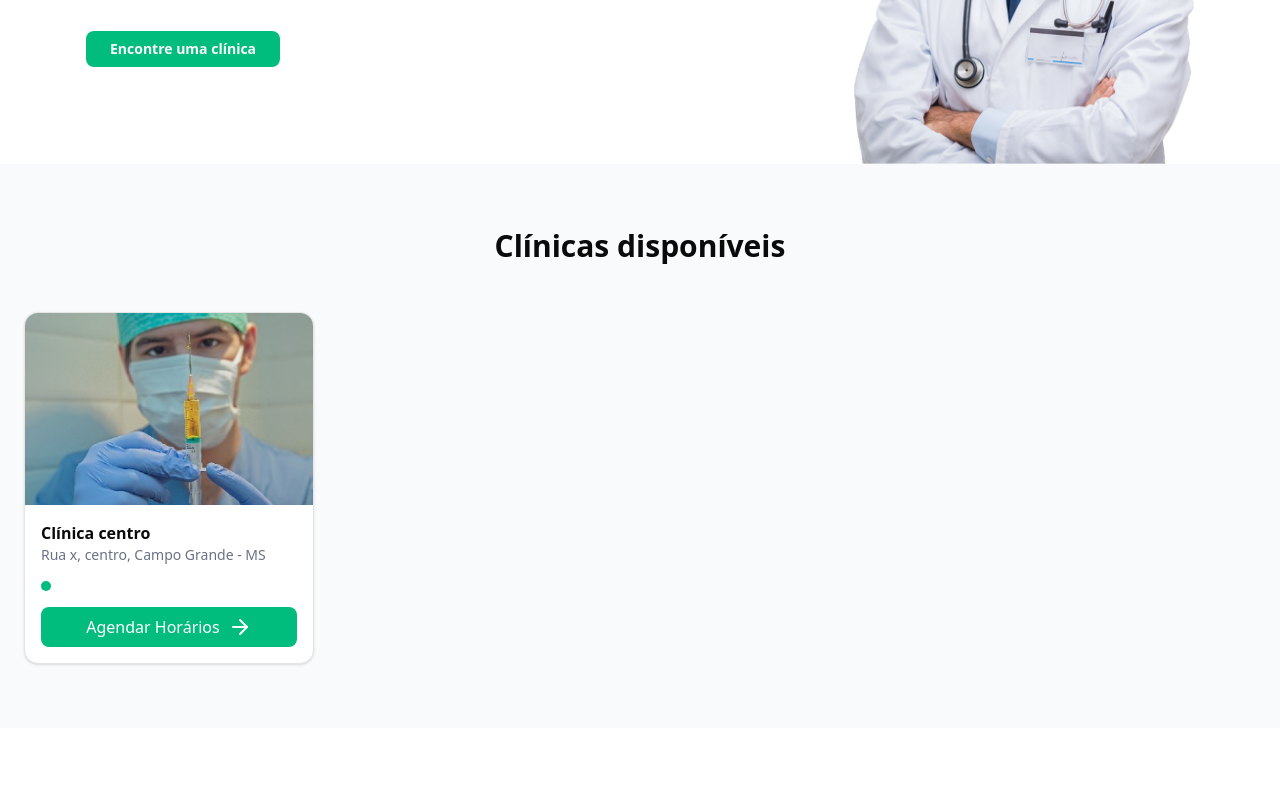
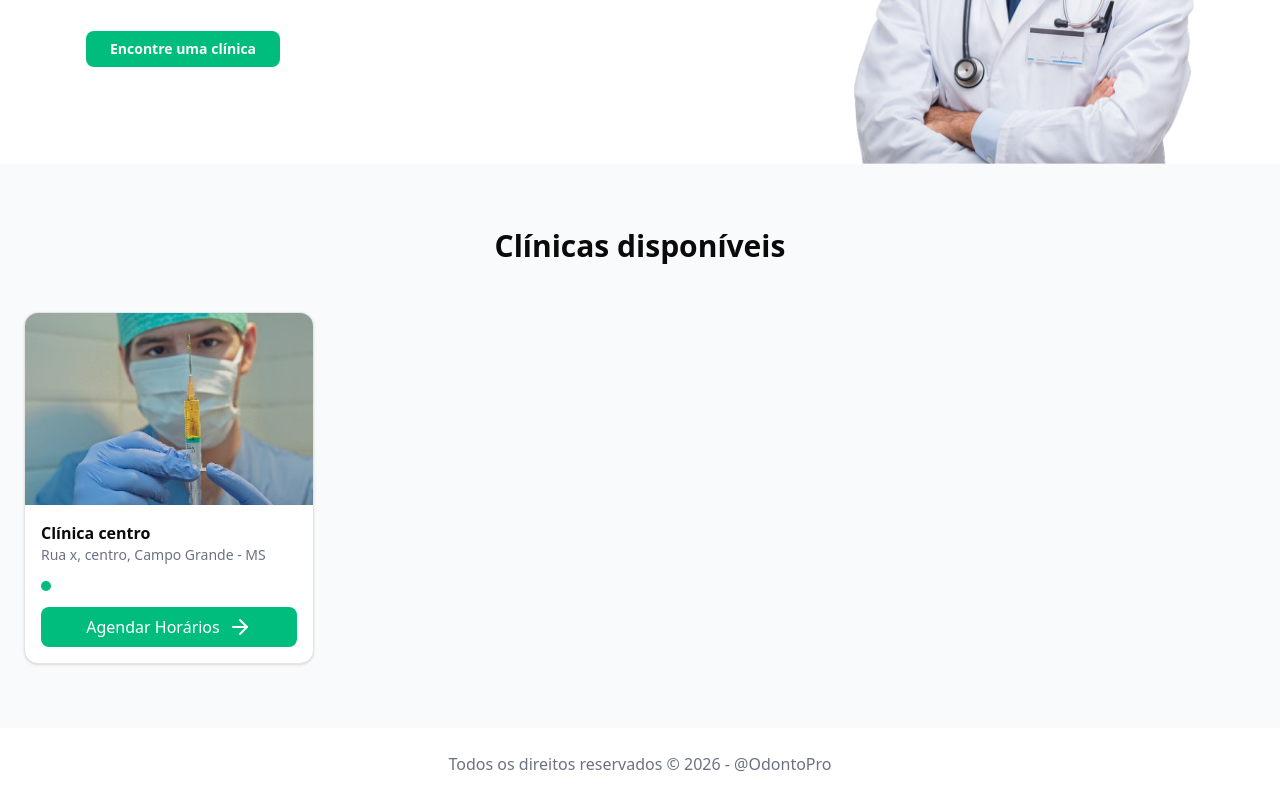
Before and after one commit to LeoMarreco/saas-odontopro, a Next.js app in the folder odontopro/: page / in a window 1280 px wide. Shown: the part 347-1147 px from the top of the page. Before the commit the page ends 1075 px from the top, so only its background shows below. Built offline with nearby package versions, Linux system fonts and the light colour scheme.

Commit message:
pagina footer finalizada

```diff
--- a/odontopro/app/(public)/_components/footer.tsx
+++ b/odontopro/app/(public)/_components/footer.tsx
@@ -0,0 +1,9 @@
+export function Footer() {
+    return (
+        <footer className="py-6 text-center text-gray-500 text-sm md:text-base">
+            <p>Todos os direitos reservados © {new Date().getFullYear()} - <span className="hover:text-black duration-300">@OdontoPro</span>
+
+            </p>
+        </footer>
+    )
+}
--- a/odontopro/app/(public)/page.tsx
+++ b/odontopro/app/(public)/page.tsx
@@ -1,3 +1,4 @@
+import { Footer } from "./_components/footer";
 import { Header } from "./_components/header";
 import { Hero } from "./_components/hero";
 import { Profissionals } from "./_components/professionals";
@@ -11,6 +12,8 @@
         <Hero />
 
         <Profissionals />
+
+        <Footer />
       </div>
     </div>
   )
```
